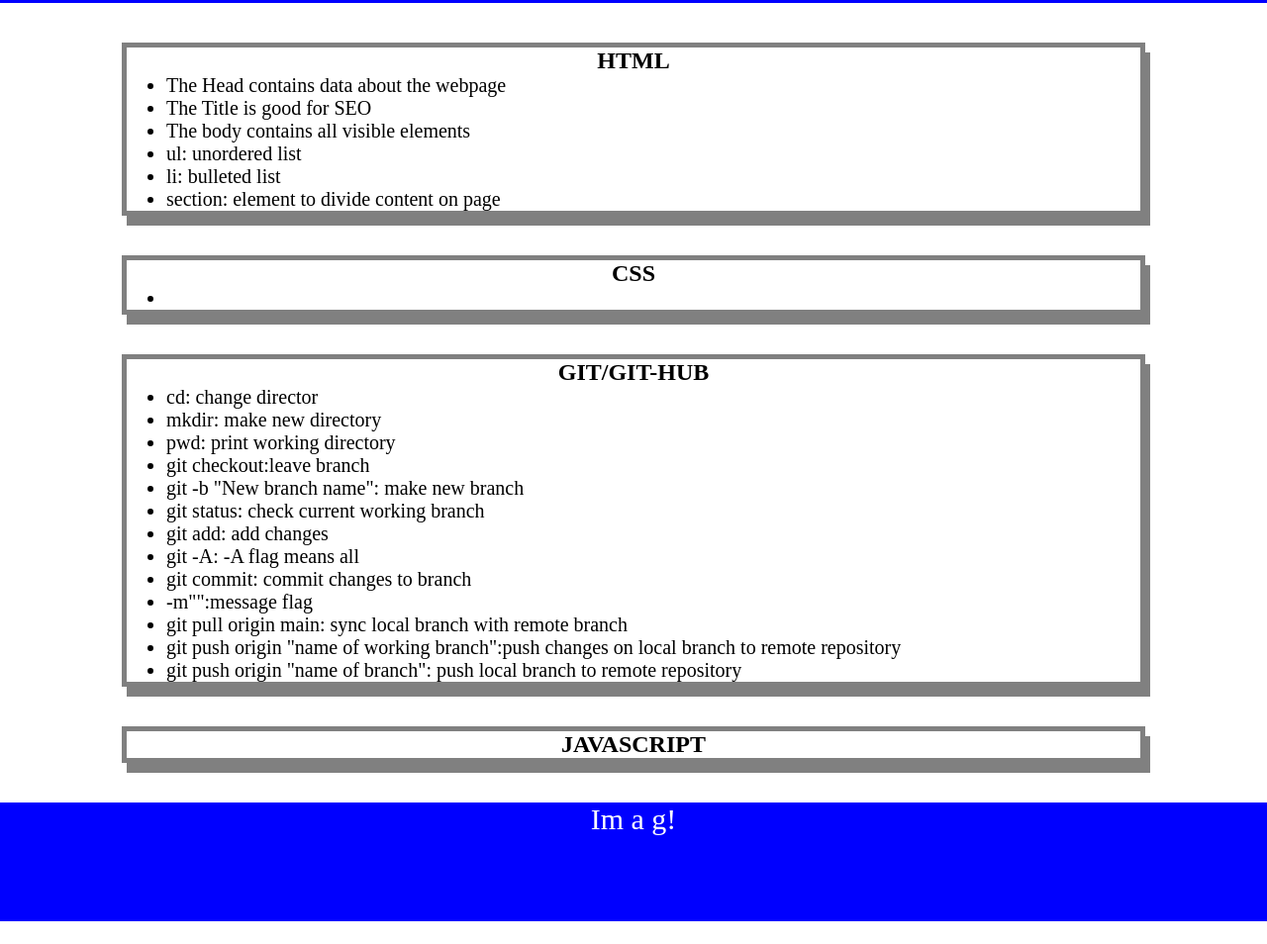
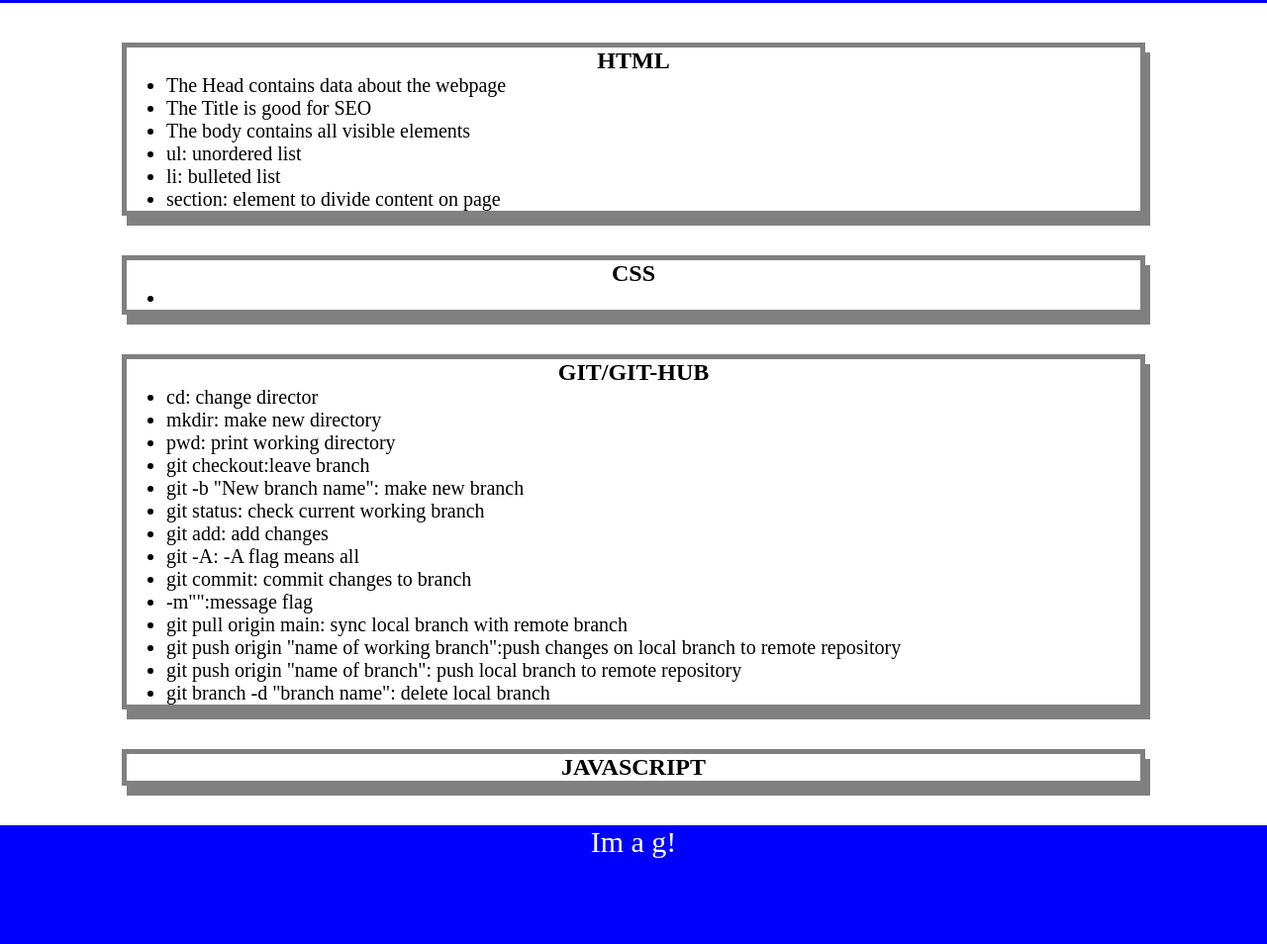
Before and after one commit to aidanespinosa/pre-work-study-guide, a plain HTML site: page index.html in a window 1280 px wide. Shown: the part 117-1071 px from the top of the page at 99% size. Before the commit the page ends 1048 px from the top, so only its background shows below. Drawn offline with Linux system fonts and the light colour scheme.

Commit message:
adding git delete note

```diff
--- a/index.html
+++ b/index.html
@@ -75,6 +75,8 @@
           <li>git push origin "name of working branch":push changes on local branch to remote repository</li>
 
           <li>git push origin "name of branch": push local branch to remote repository</li>
+
+          <li>git branch -d "branch name": delete local branch</li>
         </ul>
 
       </section>
```
